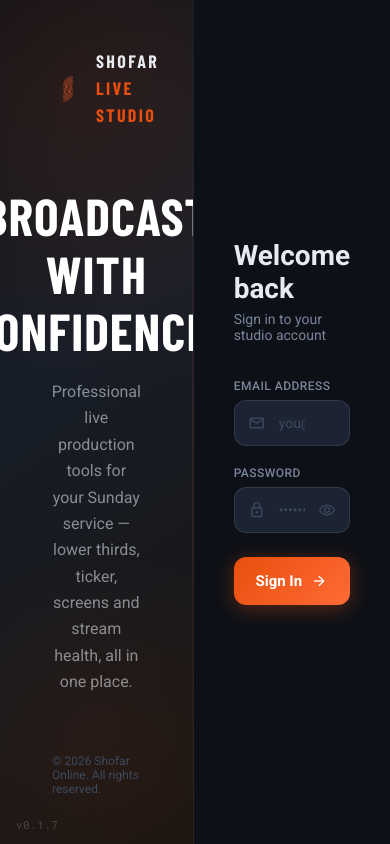
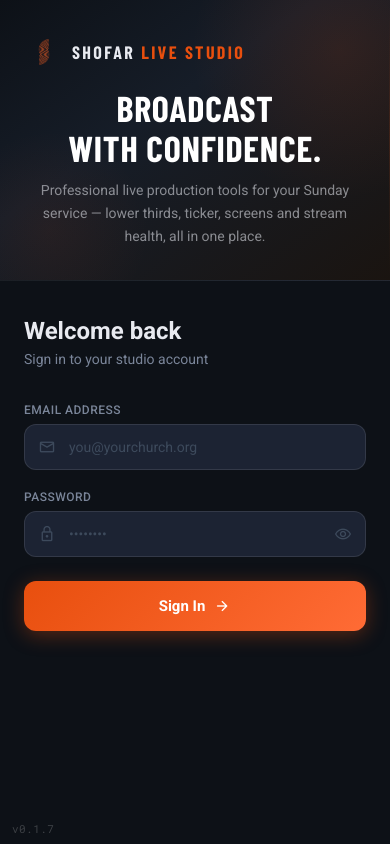
Before and after one commit to Isaacvanzyl/shofar-live-studio, a React (Vite) app: page /login in a window 390 px wide. Built offline with nearby package versions, Linux system fonts and the light colour scheme; a web font is replaced by a local one.

Commit message:
Mobile-friendly login page

```diff
--- a/src/index.css
+++ b/src/index.css
@@ -2510,3 +2510,58 @@ input[type=range].ctrl-slider::-webkit-slider-thumb {
   pointer-events: none;
   z-index: 10;
 }
+
+/* ── Mobile: Login page ── */
+@media (max-width: 700px) {
+  .login-shell {
+    flex-direction: column;
+    height: auto;
+    min-height: 100vh;
+    overflow-y: auto;
+  }
+  .login-left {
+    width: 100%;
+    border-right: none;
+    border-bottom: 1px solid var(--line);
+    min-height: 0;
+  }
+  .login-left-inner {
+    padding: 36px 28px 32px;
+    gap: 20px;
+  }
+  .login-hero {
+    text-align: center;
+    align-items: center;
+  }
+  .login-hero-title {
+    font-size: 36px;
+    margin-bottom: 12px;
+  }
+  .login-hero-sub {
+    font-size: 14px;
+    max-width: 100%;
+  }
+  .login-left-footer { display: none; }
+  .login-orb-1 { width: 300px; height: 300px; top: -100px; right: -100px; }
+  .login-orb-2 { width: 200px; height: 200px; bottom: -50px; left: -50px; }
+
+  .login-right {
+    flex: none;
+    padding: 36px 24px 48px;
+    align-items: flex-start;
+  }
+  .login-form-wrap {
+    max-width: 100%;
+  }
+  .login-form-title { font-size: 24px; }
+
+  .login-btn {
+    padding: 16px;
+    font-size: 15px;
+  }
+
+  .app-version-tag {
+    bottom: 8px;
+    left: 12px;
+  }
+}
```
